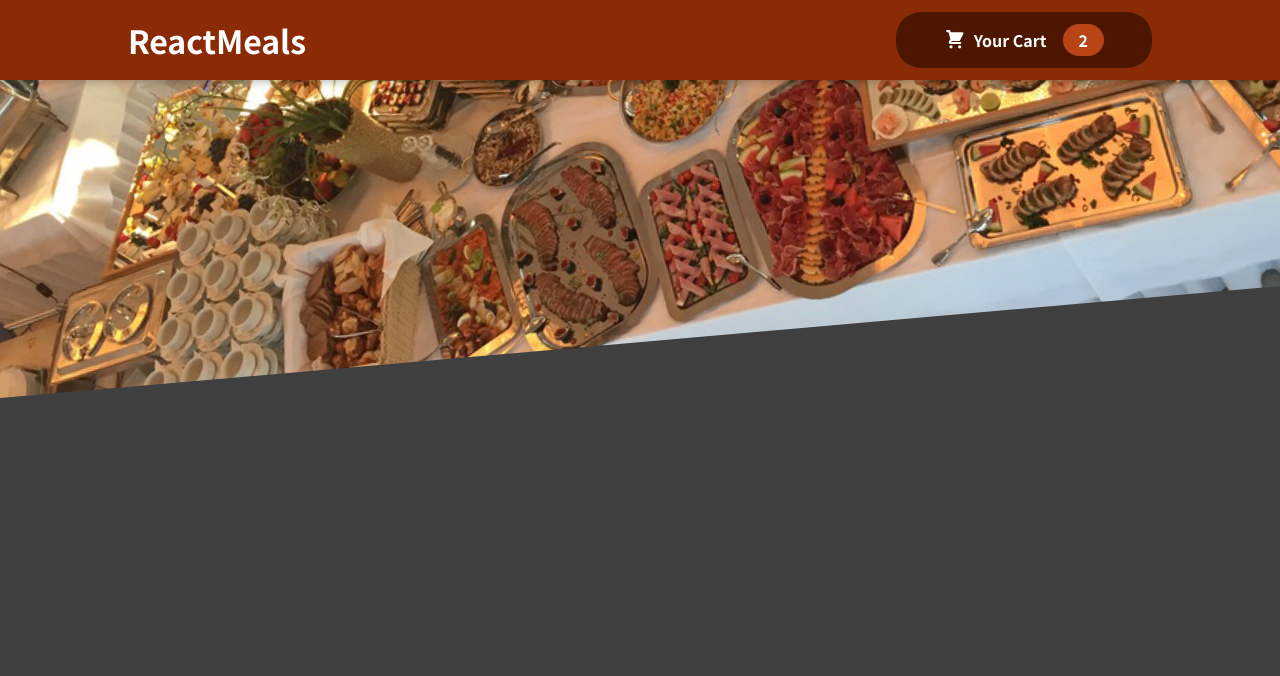
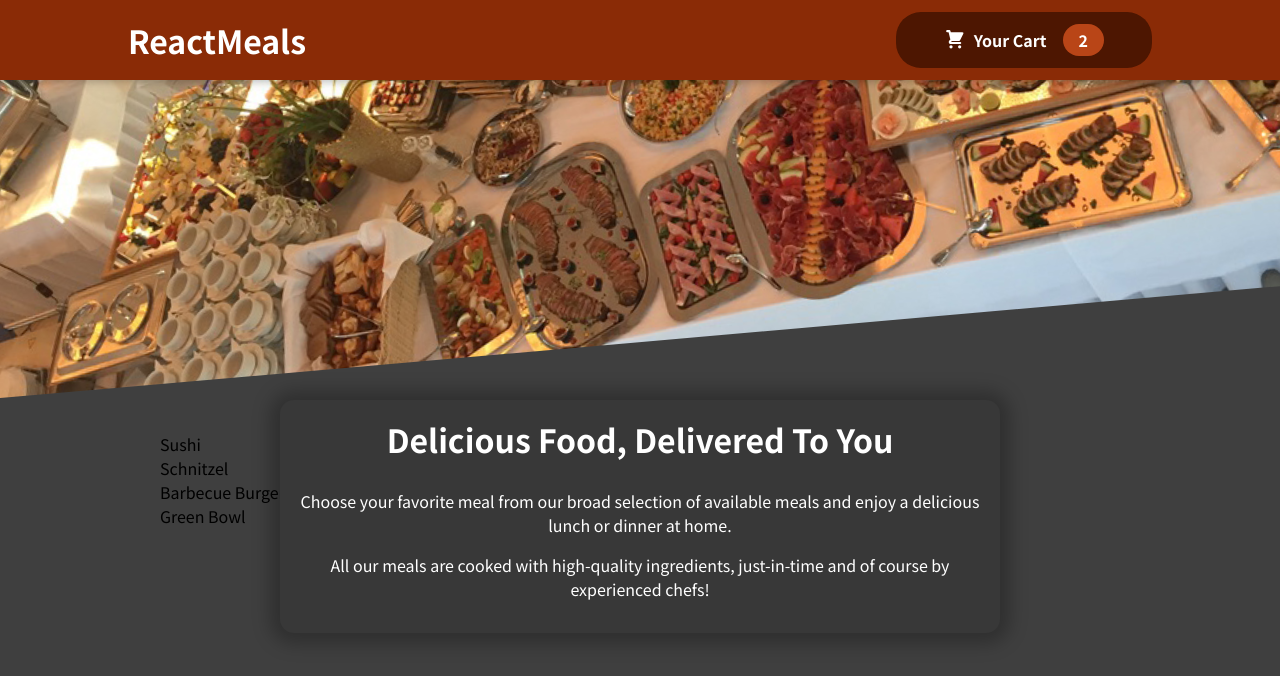
Before and after one commit to cerkcake/practiceproject-food-order-app, a React (Create React App) app: page / in a window 1280 px wide. Shown: the top 676 px of the page. Built offline with nearby package versions, Linux system fonts and the light colour scheme.

Commit message:
Adding Meals Component

```diff
--- a/src/App.js
+++ b/src/App.js
@@ -1,10 +1,14 @@
 import React from "react";
 import Header from "./components/Layout/Header";
+import Meals from "./components/Meals/Meals";
 
 function App() {
   return (
     <React.Fragment>
       <Header />
+      <main>
+        <Meals />
+      </main>
     </React.Fragment>
   );
 }
--- /dev/null
+++ b/src/components/Meals/Meals.js
@@ -0,0 +1,14 @@
+import React from "react";
+import MealsSummary from "./MealsSummary";
+import MealsAvailable from "./MealsAvailable";
+
+const Meals = () => {
+  return (
+    <React.Fragment>
+      <MealsAvailable />
+      <MealsSummary />
+    </React.Fragment>
+  );
+};
+
+export default Meals;
--- /dev/null
+++ b/src/components/Meals/MealsAvailable.js
@@ -0,0 +1,40 @@
+import React from "react";
+import styles from "./MealsAvailable.module.css";
+
+const DUMMY_MEALS = [
+  {
+    id: "m1",
+    name: "Sushi",
+    description: "Finest fish and veggies",
+    price: 22.99,
+  },
+  {
+    id: "m2",
+    name: "Schnitzel",
+    description: "A german specialty!",
+    price: 16.5,
+  },
+  {
+    id: "m3",
+    name: "Barbecue Burger",
+    description: "American, raw, meaty",
+    price: 12.99,
+  },
+  {
+    id: "m4",
+    name: "Green Bowl",
+    description: "Healthy...and green...",
+    price: 18.99,
+  },
+];
+
+const MealsAvailable = () => {
+  const mealsList = DUMMY_MEALS.map((meal) => <li>{meal.name}</li>);
+  return (
+    <section className={styles.meals}>
+      <ul>{mealsList}</ul>
+    </section>
+  );
+};
+
+export default MealsAvailable;
--- /dev/null
+++ b/src/components/Meals/MealsAvailable.module.css
@@ -0,0 +1,24 @@
+.meals {
+  max-width: 60rem;
+  width: 90%;
+  margin: 2rem auto;
+  animation: meals-appear 1s ease-out forwards;
+}
+
+.meals ul {
+  list-style: none;
+  margin: 0;
+  padding: 0;
+}
+
+@keyframes meals-appear {
+  from {
+    opacity: 0;
+    transform: translateY(3rem);
+  }
+
+  to {
+    opacity: 1;
+    transform: translateY(0);
+  }
+}
--- /dev/null
+++ b/src/components/Meals/MealsSummary.js
@@ -0,0 +1,20 @@
+import React from "react";
+import styles from "./MealsSummary.module.css";
+
+const MealsSummary = () => {
+  return (
+    <section className={styles.summary}>
+      <h2>Delicious Food, Delivered To You</h2>
+      <p>
+        Choose your favorite meal from our broad selection of available meals
+        and enjoy a delicious lunch or dinner at home.
+      </p>
+      <p>
+        All our meals are cooked with high-quality ingredients, just-in-time and
+        of course by experienced chefs!
+      </p>
+    </section>
+  );
+};
+
+export default MealsSummary;
--- /dev/null
+++ b/src/components/Meals/MealsSummary.module.css
@@ -0,0 +1,18 @@
+.summary {
+  text-align: center;
+  max-width: 45rem;
+  width: 90%;
+  margin: auto;
+  margin-top: -10rem;
+  position: relative;
+  background-color: #383838;
+  color: white;
+  border-radius: 14px;
+  padding: 1rem;
+  box-shadow: 0 1px 18px 10px rgba(0, 0, 0, 0.25);
+}
+
+.summary h2 {
+  font-size: 2rem;
+  margin-top: 0;
+}
```
